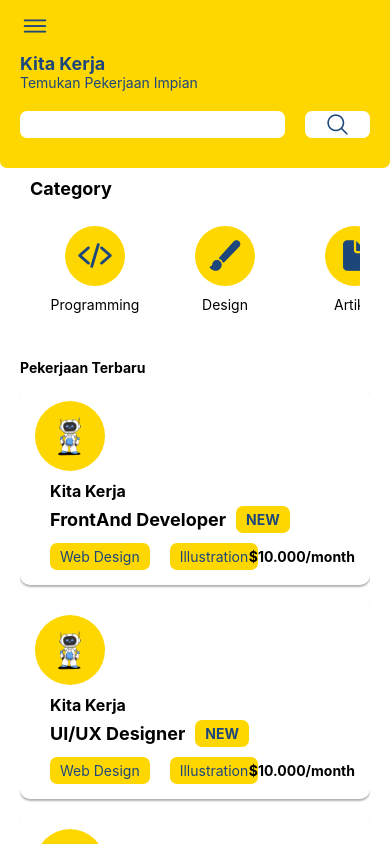
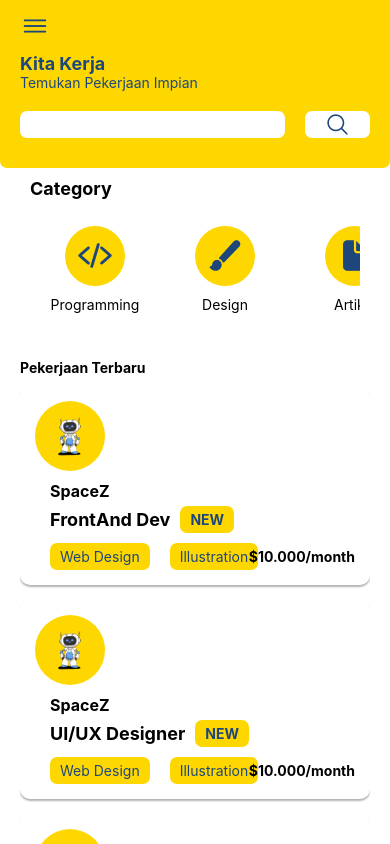
Before and after one commit to syamsul123arifin/UAS., a React Native app: screen / in a window 390 px wide. Built offline with nearby package versions, Linux system fonts and the light colour scheme.

Commit message:
ada perubahan pada app.jsx

```diff
--- a/App.jsx
+++ b/App.jsx
@@ -26,9 +26,9 @@ const App = () => {
 
   const [pekerjaan, setPekerjaan] = useState([
     {
-      nama: 'FrontAnd Developer',
+      nama: 'FrontAnd Dev',
       image: require('./src/images/insia.png'),
-      namaPerusahaan: 'Kita Kerja',
+      namaPerusahaan: 'SpaceZ',
       new: true,
       category1: 'Web Design',
       category2: 'Illustration',
@@ -37,7 +37,7 @@ const App = () => {
     {
       nama: 'UI/UX Designer',
       image: require('./src/images/insia.png'),
-      namaPerusahaan: 'Kita Kerja',
+      namaPerusahaan: 'SpaceZ',
       new: true,
       category1: 'Web Design',
       category2: 'Illustration',
@@ -46,25 +46,25 @@ const App = () => {
     {
       nama: 'Admin',
       image: require('./src/images/insia.png'),
-      namaPerusahaan: 'Kita Kerja',
+      namaPerusahaan: 'PT Maju Jaya',
       new: true,
-      category1: 'Web Design',
-      category2: 'Illustration',
+      category1: 'Microsoft office',
+      category2: 'Excel',
       gaji: 5000,
     },
     {
       nama: 'Mobile App Dev',
       image: require('./src/images/insia.png'),
-      namaPerusahaan: 'Kita Kerja',
+      namaPerusahaan: 'SpaceZ',
       new: false,
       category1: 'Web Design',
       category2: 'Illustration',
       gaji: 15000,
     },
     {
-      nama: 'Backand Developer',
+      nama: 'Backand Dev',
       image: require('./src/images/insia.png'),
-      namaPerusahaan: 'Kita Kerja',
+      namaPerusahaan: 'SpaceZ',
       new: false,
       category1: 'Web Design',
       category2: 'Illustration',
```
